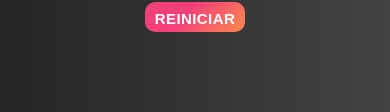
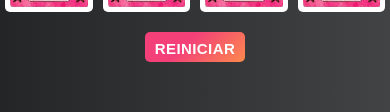
Before and after one commit to cleversonasj/javascript-donatella-game, a plain HTML site: page index.html in a window 390 px wide. Shown: the part 673-785 px from the top of the page. Drawn offline with Linux system fonts and the light colour scheme.

Commit message:
Update style.css

```diff
--- a/style.css
+++ b/style.css
@@ -58,35 +58,36 @@ body{
 
 .button-box{
   margin-top: 18px;
+  height: 60px;
 }
 
 .button-75 {
   align-items: center;
   background-image: linear-gradient(135deg, #f34079 40%, #fc894d);
   border: 0;
-  border-radius: 10px;
+  border-radius: 5px;
   box-sizing: border-box;
   color: #fff;
   cursor: pointer;
   display: flex;
   flex-direction: column;
   font-family: "Codec cold",sans-serif;
-  font-size: 16px;
+  font-size: 15px;
   font-weight: 700;
-  height: 54px;
+  height: 30px;
   justify-content: center;
   letter-spacing: .4px;
   line-height: 1;
   max-width: 100px;
-  padding-left: 20px;
-  padding-right: 20px;
+  padding-left: 10px;
+  padding-right: 10px;
   padding-top: 3px;
   text-decoration: none;
   text-transform: uppercase;
   user-select: none;
   -webkit-user-select: none;
   touch-action: manipulation;
-  margin-bottom: 5px;
+  margin: 15px 0;
 
 }
 
@@ -114,23 +115,11 @@ body{
   }
 
   .memory-game{
+    margin-top: 15px;
     height: 80%;
     width: 100%;
   }
 
-
-  .button-box{
-    height: 60px;
-  }
-
-  .button-75 {
-    font-size: 15px;
-    height: 30px;
-  }
-
-  .button-75 span {
-    line-height: 50px;
-  }
 }
 
 @media screen and (max-height: 450px){
```
